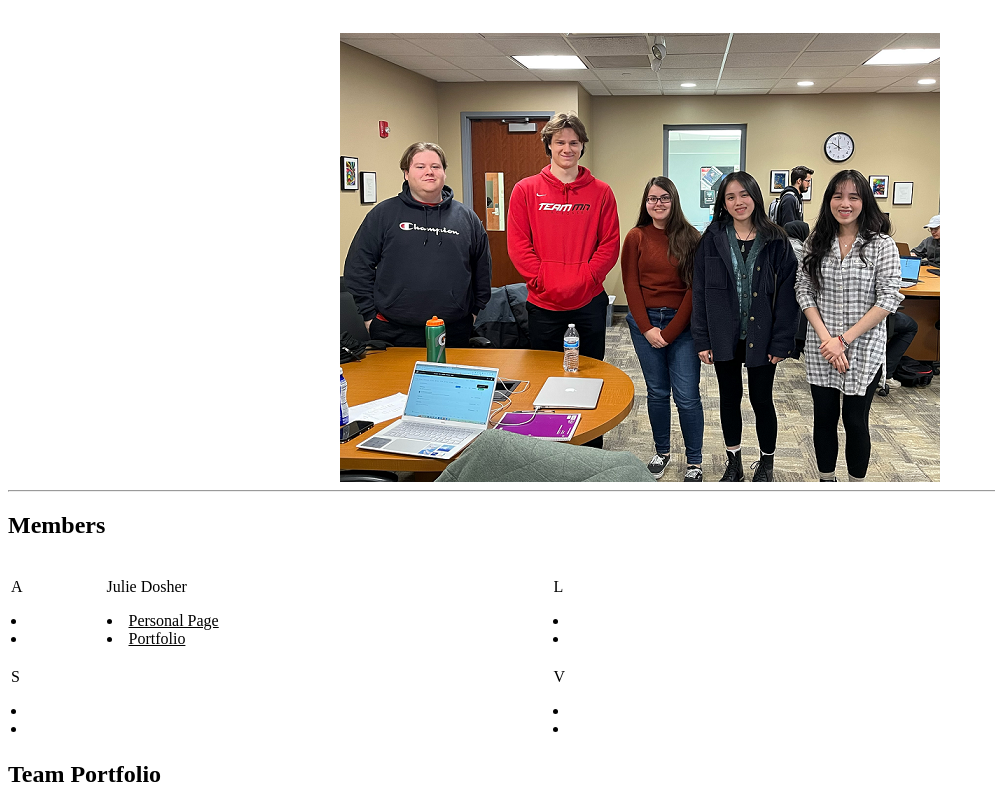
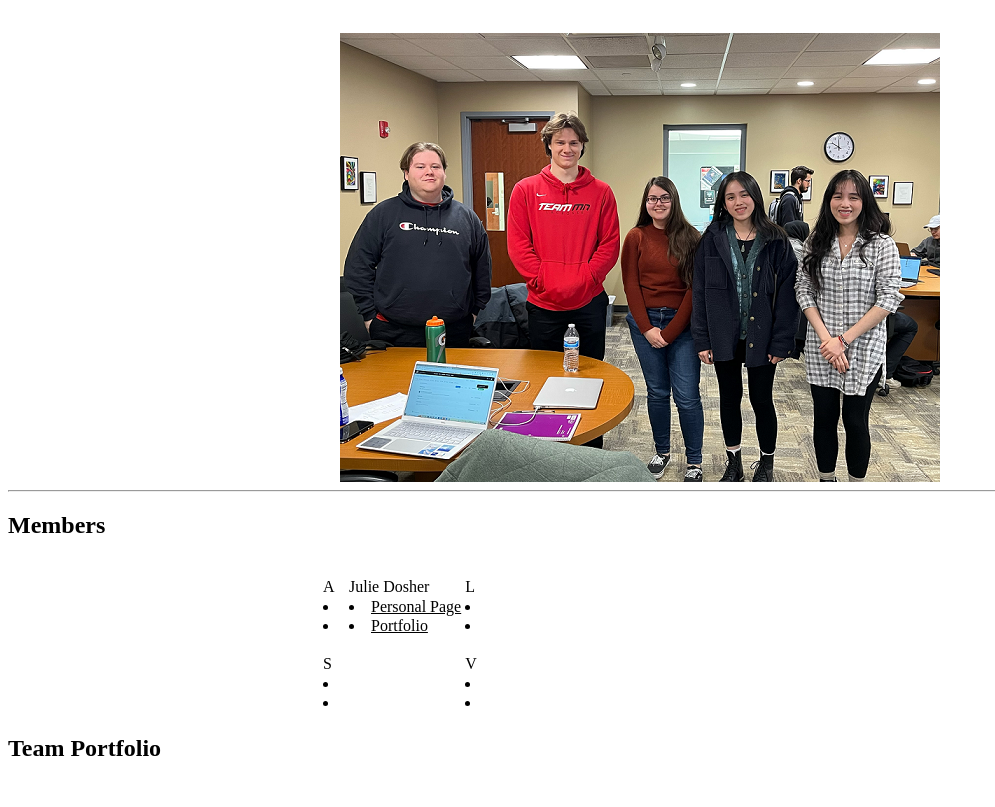
Before and after one commit to JustEnough-WebApp/GettingToKnowEachOther_Teams, a website: page index.html in a window 1280 px wide. Shown: the part 105-912 px from the top of the page, without its empty margins (0-995 px from the left). After the commit the page ends 886 px from the top, so only its background shows below. Drawn offline with Linux system fonts and the light colour scheme.

Commit message:
adjusted margins

```diff
--- a/index.html
+++ b/index.html
@@ -35,7 +35,7 @@
         <hr>
         <section id="Members"> <!-- Section that lists all members of the scrum team -->
             <h2>Members</h2>
-            <table> <!-- Table that stores each member, nicely formats the data, alphabetical -->
+            <table class="center"> <!-- Table that stores each member, nicely formats the data -->
                 <tr>
                     <td>
                         <p>A<!-- Alex --></p>
--- a/static/style.css
+++ b/static/style.css
@@ -6,6 +6,14 @@ table {width: 80vh}
     height: 100vh;
 }
 
+#Members p {
+    margin-bottom: 2px;
+}
+
+#Members li {
+    margin-top: 1px;
+}
+
 .center {
     display: block;
     margin-left: auto;
```
